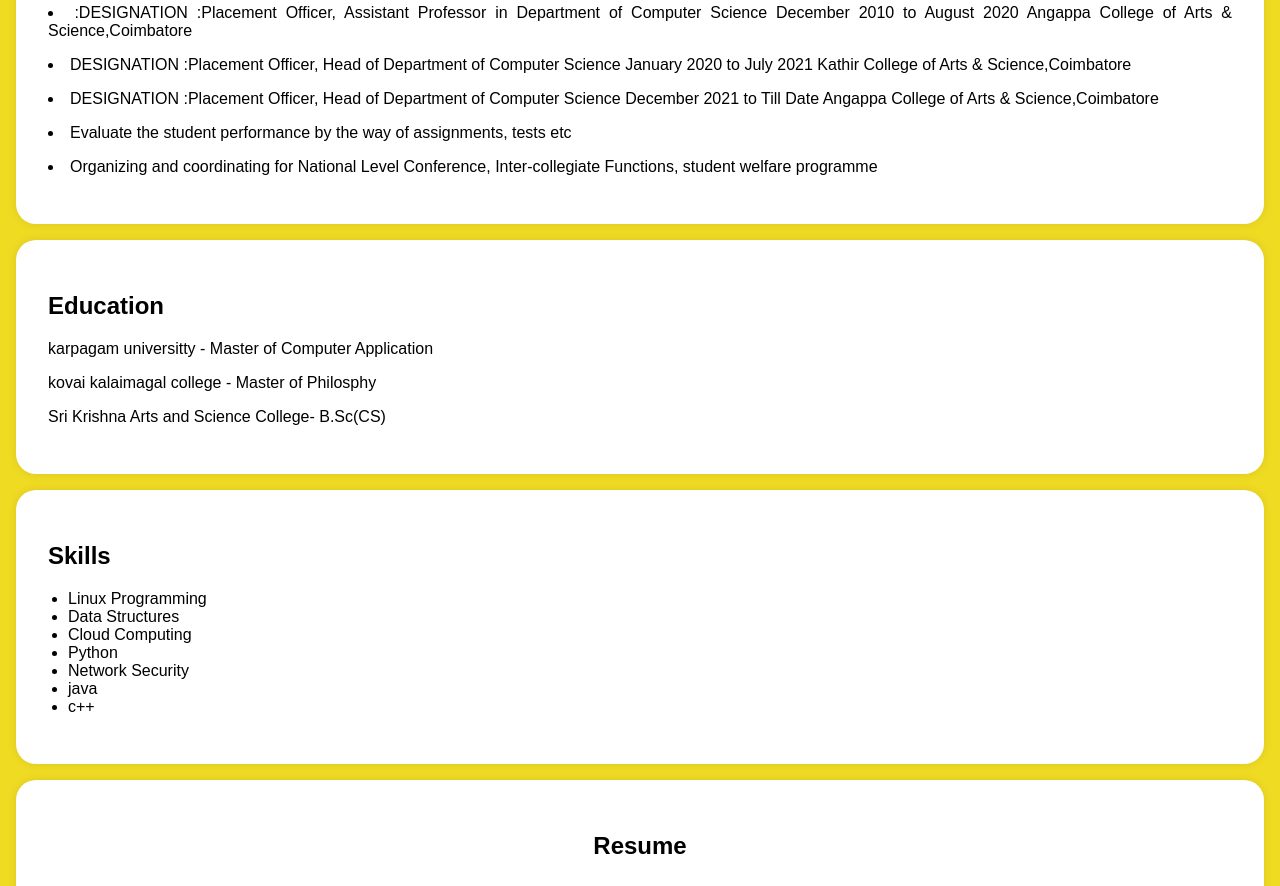
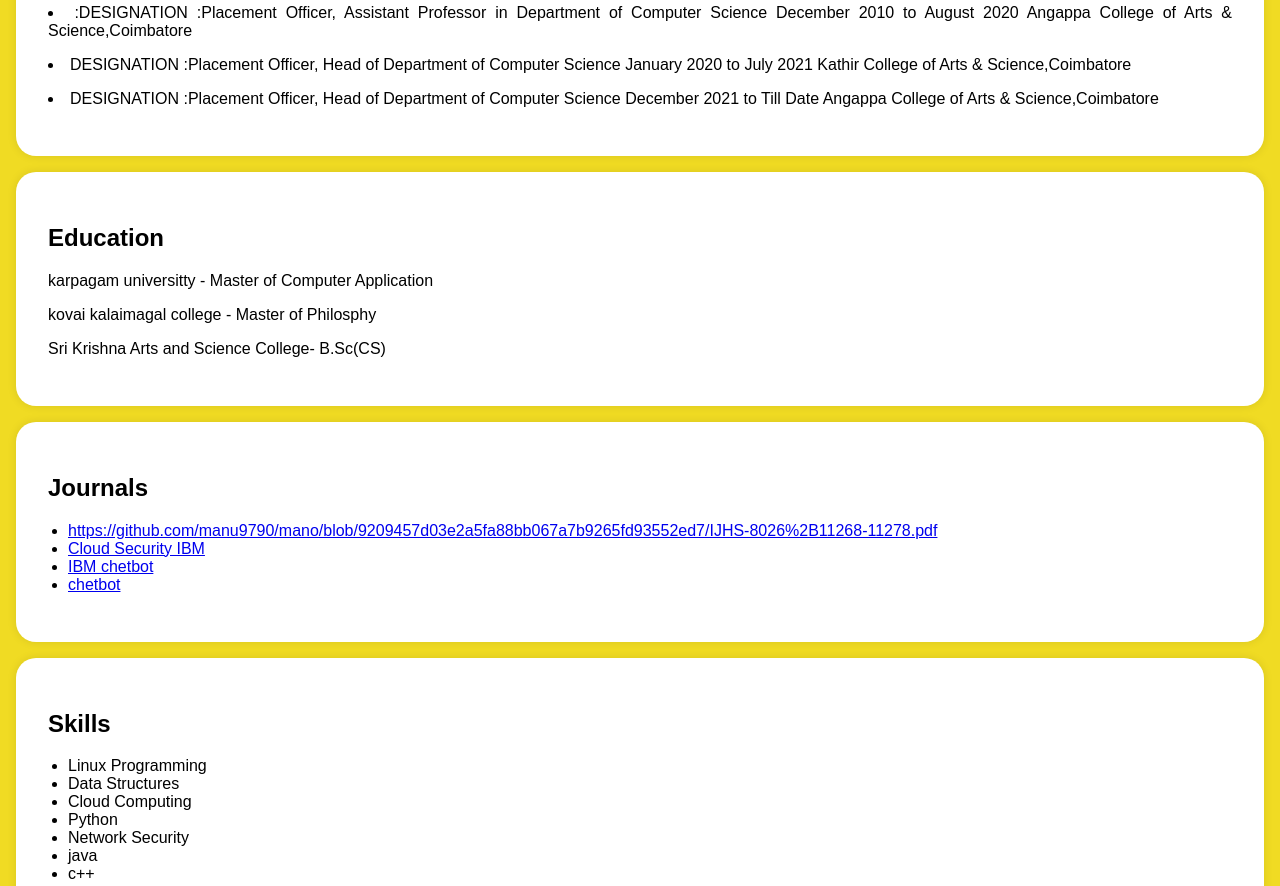
Before and after one commit to manu9790/mano, a plain HTML site: page index.html in a window 1280 px wide. Shown: the part 860-1746 px from the top of the page. Drawn offline with Linux system fonts and the light colour scheme.

Commit message:
Update index.html

```diff
--- a/index.html
+++ b/index.html
@@ -107,7 +107,7 @@
             <li><a href=" Roles and Responsibilities"> Roles and Responsibilities</a></li>
             <li><a href="#education">Education</a></li>
             <li><a href="#skills">Skills</a></li>
-            <li><a href="#projects">Projects</a></li>
+            <li><a href="#projects">Journals</a></li>
             <li><a href="#resume">Resume</a></li>
 
         </ul>
@@ -136,18 +136,33 @@
             <p class: ><li> :DESIGNATION :Placement Officer,  Assistant Professor in Department of Computer Science December 2010 to August 2020 Angappa College of Arts & Science,Coimbatore </li></p>
             <p><li>DESIGNATION :Placement Officer,  Head  of Department of Computer Science January 2020 to July 2021 Kathir College of Arts & Science,Coimbatore </p></li></p>
             <p><li>DESIGNATION :Placement Officer,  Head  of Department of Computer Science December 2021 to Till Date  Angappa College of Arts & Science,Coimbatore</li></p>
-            <p><li>Evaluate the student performance by the way of assignments, tests etc</li></p>
-            <p><li>Organizing and coordinating for National Level Conference, Inter-collegiate Functions, student welfare programme </li></p>
-            </section>
+                    </section>
     <section id="education">
         <div class="section-content">
             <h2>Education</h2>
             <p> karpagam universitty  - Master of Computer Application</p>
             <p>kovai kalaimagal college - Master of Philosphy</p>
             <p> Sri Krishna Arts and Science College- B.Sc(CS)</p>
+                </div>
+    </section>
 
+<section id="Journals">
+        <div class="section-content">
+            <h2>Journals</h2>
+            <ul>
+                <li><a href="#">https://github.com/manu9790/mano/blob/9209457d03e2a5fa88bb067a7b9265fd93552ed7/IJHS-8026%2B11268-11278.pdf</a></li>
+                <li><a href="https://github.com/techtrainer20/blockchain.git">Cloud Security IBM</a></li>
+                <li><a href="#">IBM chetbot</a></li>
+                <li><a href="#">chetbot</a></li>
+                <!-- Add more project links here -->
+            </ul>
         </div>
     </section>
+
+
+
+
+
 
     <section id="skills">
         <div class="section-content">
```
